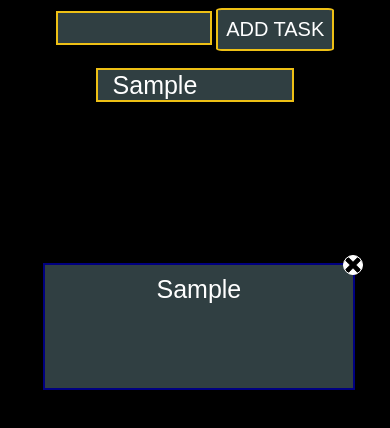
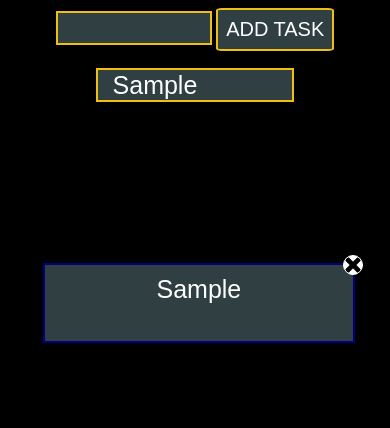
Before and after one commit to Bartosz90/Drag-n-Drop-ToDoApp, a plain HTML site: page index.html in a window 390 px wide. Both pictures are taken after typing "Sample", "Sample" into the empty fields and a click on the button "ADD TASK". Drawn offline with Linux system fonts and the light colour scheme.

Commit message:
Update style.css

```diff
--- a/styles/style.css
+++ b/styles/style.css
@@ -116,7 +116,7 @@ form button:hover {
     .task {
         position: relative;
         width: 80%;
-        height: 15vh;
+        height: 80px;
         margin: 10px auto;
         padding: 10px;
         background-color: #303f42;
```
